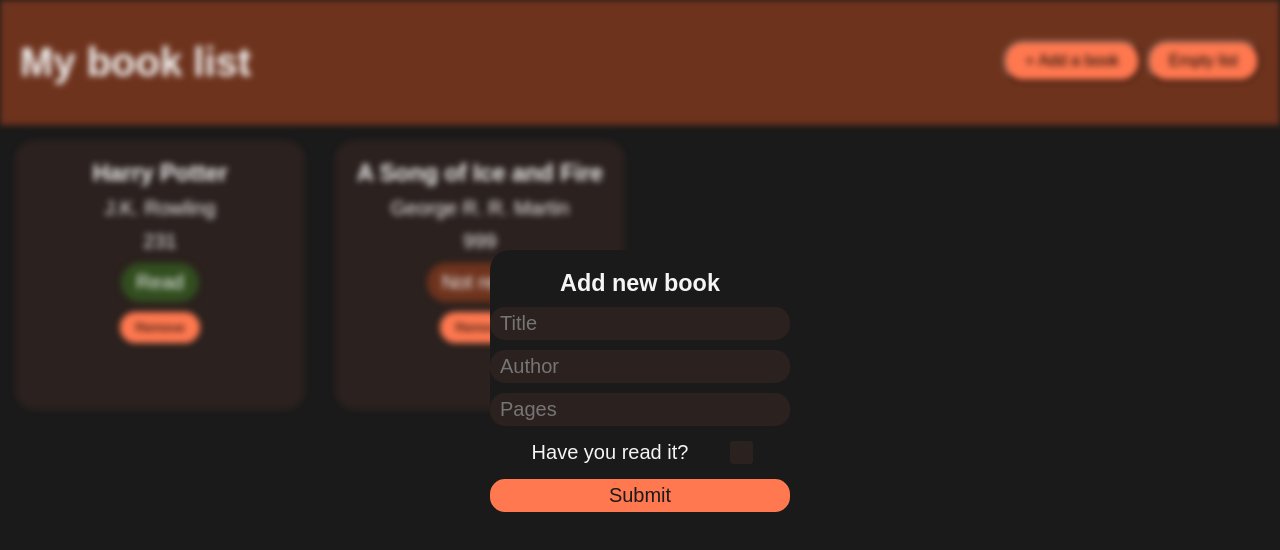
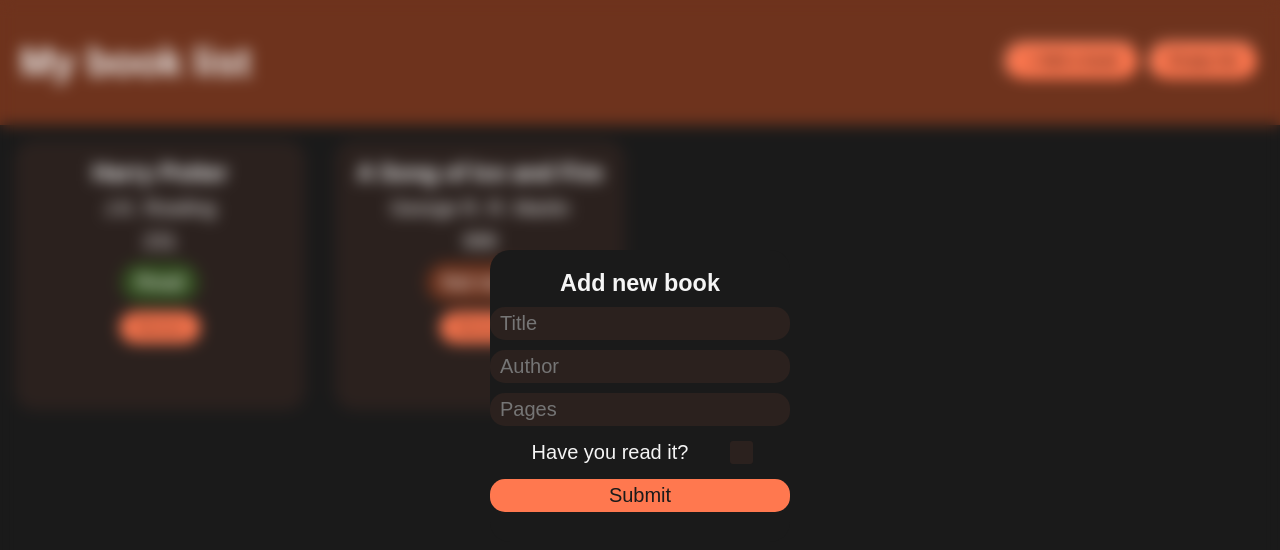
Before and after one commit to VD-Coderr/Library, a plain HTML site: page index.html in a window 1280 px wide. Both pictures are taken after a click on the button "+ Add a book". Drawn offline with Linux system fonts and the light colour scheme.

Commit message:
Added blur and blocking interaction with background elements while modal is active. Added modal to HTML, instead of previous way of bluring bacgkround

```diff
--- a/index.html
+++ b/index.html
@@ -30,5 +30,7 @@
       <input type="button" id="submit" value="Submit">
     </form>
   </div>
+
+  <div id="modal-overlay"></div>
 </body>
 </html>
--- a/script.js
+++ b/script.js
@@ -4,7 +4,7 @@ const submitButton = document.querySelector('#submit');
 const emptyListButton = document.querySelector('#empty-list');
 const popUpWindow = document.querySelector('.pop-up');
 const addBookForm = document.querySelector('#add-book-form');
-const bodyChildren = document.querySelector('body').children;
+const modalOverlay = document.querySelector('#modal-overlay');
 
 addBookButton.addEventListener('click', showPopUp);
 submitButton.addEventListener('click', addBookToLibrary);
@@ -48,6 +48,8 @@ function addBookToLibrary() {
   myLibrary.push(new Book(title, author, pages, isRead));
   // Hide window
   hidePopUp();
+  // clear all inputs
+  clearFormInputs(addBookForm);
   // run function to add
   refreshUI();
 }
@@ -122,6 +124,18 @@ function emptyList() {
   refreshUI();
 }
 
+function clearFormInputs(HTMLform) {
+  const formInputs = HTMLform.querySelectorAll('input');
+  formInputs.forEach(input => {
+    if (input.type =='text' ||
+        input.type =='number') {
+      input.value = "";
+    } else if (input.type =='checkbox'){
+      input.checked = false;
+    }
+  });
+}
+
 function toggleReadStatus(status, bookObject) {
   // swap class and text when clicked
   if (!bookObject.isRead) {
@@ -139,22 +153,15 @@ function showPopUp() {
   // add CSS class to show
   popUpWindow.classList.remove("hidden");
   popUpWindow.classList.add("visible");
-  // blur background
-  for (let i = 0; i < bodyChildren.length; i++) {
-    const item = bodyChildren[i]
-    if (!item.classList.contains('visible')) {
-      item.classList.add('blur');
-    }
-  }
+  // block background
+  modalOverlay.style.cssText = "z-index: 1";
+  modalOverlay.addEventListener('click', hidePopUp);
 }
 
 function hidePopUp() {
   // add CSS class to hide
    popUpWindow.classList.remove("visible");
    popUpWindow.classList.add("hidden");
-   // unblur background
-   for (let i = 0; i < bodyChildren.length; i++) {
-    const item = bodyChildren[i]
-    item.classList.remove('blur');
-  }
+   // block background
+   modalOverlay.style.cssText = "z-index: -1";
 }
--- a/style.css
+++ b/style.css
@@ -96,6 +96,7 @@ header {
   transform: scale(0);
   background-color: var(--color-black);
   border-radius: 20px;
+  z-index: 2;
 }
 
 .pop-up > h3 {
@@ -174,6 +175,13 @@ header {
   transform: scale(1);
 }
 
-.blur {
-  filter: blur(3px);
+#modal-overlay {
+  display: block;
+  position: fixed;
+  top: 0;
+  left: 0;
+  width: 100vw;
+  height: 100vh;
+  z-index: -1;
+  backdrop-filter: blur(7.5px);
 }
```
